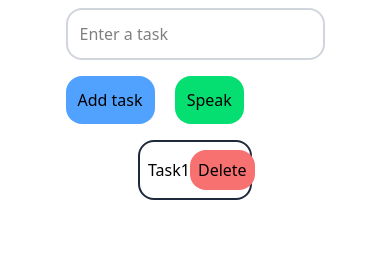
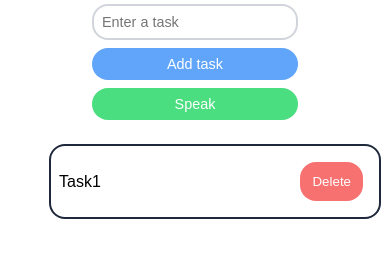
Before and after one commit to DeadInsane5/to-do-list, a plain HTML site: page index.html in a window 390 px wide. Drawn offline with nearby package versions, Linux system fonts and the light colour scheme.

Commit message:
Added responsive elements

```diff
--- a/index.html
+++ b/index.html
@@ -1,33 +1,28 @@
 <!DOCTYPE html>
 <html lang="en">
-
 <head>
     <meta charset="UTF-8">
     <meta name="viewport" content="width=device-width, initial-scale=1.0">
-    <link href="./output.css" rel="stylesheet">
+    <link href="./input.css" rel="stylesheet">
     <script src="https://code.jquery.com/jquery-3.7.1.min.js" defer></script>
     <title>Document</title>
 </head>
-
 <body>
-    <div class="container w-screen flex flex-col items-center">
-        <div class="input w-4/12 flex justify-center">
-            <div class="input">
-                <input type="text" name="task-input" id="task-input" placeholder="Enter a task"
-                    class="border-2 border-gray-300 rounded-2xl p-3 m-2">
-                <button type="submit" id="add-task" class="p-3 m-2 bg-blue-400 rounded-2xl">Add task</button>
-                <button id="speech-btn" class="p-3 m-2 bg-green-400 rounded-2xl">Speak</button>
+    <div class="container">
+        <div class="input-section">
+            <div class="input-container">
+                <input type="text" name="task-input" id="task-input" placeholder="Enter a task">
+                <button type="submit" id="add-task">Add task</button>
+                <button id="speech-btn">Speak</button>
             </div>
         </div>
-        <ul id="task-list" class="w-4/12 flex flex-col justify-evenly align-top">
+        <ul id="task-list">
             <li>
                 Task1
-                <button class="delete-task">Delete</button>
+                <button id="delete-task">Delete</button>
             </li>
-
         </ul>
     </div>
     <script src="main.js" defer></script>
 </body>
-
 </html>
--- a/input.css
+++ b/input.css
@@ -1,17 +1,129 @@
-@import "tailwindcss";
+body {
+    margin: 0;
+    padding: 0;
+    box-sizing: border-box;
+    overflow: hidden;
+}
 
-li{
+/* Container */
+.container {
+    width: 100vw;
+    display: flex;
+    flex-direction: column;
+    align-items: center;
+    min-height: 100vh;
+    background-color: #ffffff;
+    font-family: 'Arial', sans-serif;
+}
+
+/* Input section */
+.input-section {
+    display: flex;
+    justify-content: center;
+    width: 100%;
+}
+
+/* Input container */
+.input-container {
+    display: flex;
+    flex-wrap: wrap;
+    justify-content: center;
+}
+
+/* Input field */
+#task-input {
+    border: 2px solid rgb(209, 213, 219);
+    border-radius: 1rem;
+    padding: 0.75rem;
+    margin: 0.5rem;
+    box-sizing: border-box;
+}
+
+/* Buttons */
+#add-task,
+#speech-btn,
+#delete-task {
+    padding: 0.75rem;
+    margin: 0.5rem;
+    border-radius: 1rem;
+    border: none;
+    color: white;
+    cursor: pointer;
+    transition: background-color 0.2s;
+    box-sizing: border-box;
+}
+
+#add-task {
+    background-color: rgb(96, 165, 250);
+    color: white;
+}
+
+#speech-btn {
+    background-color: rgb(74, 222, 128);
+    color: white;
+}
+
+#delete-task {
+    background-color: #f87171;
+    color: white;
+}
+
+/* Task list */
+#task-list {
+    width: fit-content;
+    display: flex;
+    flex-direction: column;
+    justify-content: space-evenly;
+    align-items: flex-start;
+    list-style: none;
+}
+
+/* Task list items */
+li {
+    width: 50vw;
     display: flex;
     justify-content: space-between;
     align-items: center;
     padding: 0.5rem;
     margin: 0.5rem;
-    border: 0.15rem solid #1e293b; /* slate-800 */
-    border-radius: 1rem; /* rounded-2xl */
+    border: 0.15rem solid #1e293b;
+    border-radius: 1rem;
 }
-.delete-task{
-    padding: 0.5rem;
-    background-color: #f87171; /* red-400 */
-    border-radius: 1rem; /* rounded-2xl */
-    cursor: pointer;
+
+
+/* Responsive design */
+@media (max-width: 768px) {
+
+    .input-section,
+    #task-list {
+        width: fit-content;
+    }
+
+    #task-input,
+    #add-task,
+    #speech-btn {
+        padding: 0.5rem;
+        margin: 0.25rem;
+        font-size: 0.9rem;
+    }
+
+    #task-list li {
+        width: 80vw;
+        padding: 0.5rem;
+        margin: 0.25rem;
+    }
 }
+
+@media (max-width: 480px) {
+    .input-container {
+        flex-direction: column;
+        align-items: stretch;
+    }
+
+    #task-input,
+    #add-task,
+    #speech-btn {
+        width: 100%;
+        margin: 0.25rem 0;
+    }
+}
--- a/main.js
+++ b/main.js
@@ -3,7 +3,7 @@ $("#add-task").on("click", function () {
     const taskText = $("#task-input").val();
     if (taskText) {
         const taskItem = $("<li>").text(taskText);
-        const deleteButton = $("<button>").text("Delete").addClass("delete-task");
+        const deleteButton = $("<button>").text("Delete").attr("id", "delete-task");
         taskItem.append(deleteButton);
         $("#task-list").append(taskItem);
         $("#task-input").val("");
@@ -11,7 +11,7 @@ $("#add-task").on("click", function () {
 });
 
 // deleteTask
-$("#task-list").on("click", ".delete-task", function () {
+$("#task-list").on("click", "#delete-task", function () {
     $(this).parent().remove();
 });
 
--- a/package.json
+++ /dev/null
@@ -1,6 +0,0 @@
-{
-  "dependencies": {
-    "@tailwindcss/cli": "^4.1.4",
-    "tailwindcss": "^4.1.4"
-  }
-}
```
Also changed, not shown: output.css (deleted), 1 other file.
